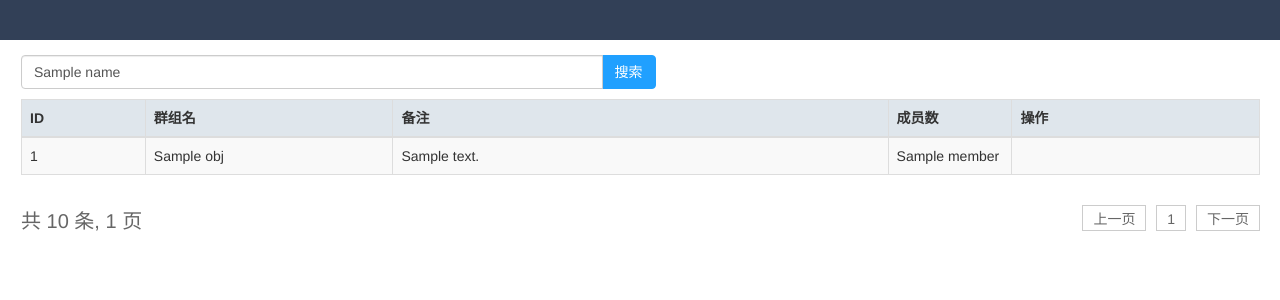
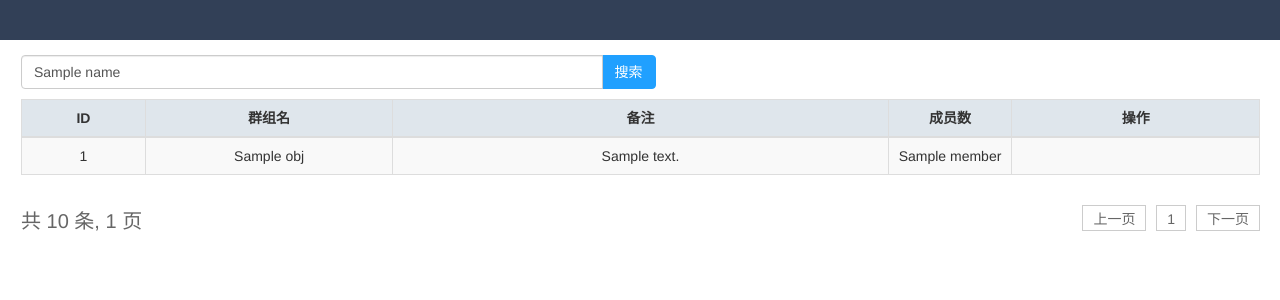
Before and after one commit to hfq-zhangxiao/django-verdict, a Django app: template verdict/templates/group.html in a window 1280 px wide. Shown: the top 300 px of the page. Run offline with Django 3.2, Linux system fonts and the light colour scheme; the template is opened without the code that fills it: most values are stand-ins (such as "Sample title", 1, 10 or a date in 2020).

Commit message:
modify css

```diff
--- a/verdict/static/css/custom.css
+++ b/verdict/static/css/custom.css
@@ -24,7 +24,7 @@ dl {
     margin-inline-end: 0px;
 }
 .permission-list > dt {
-    background-color: #a3cced;
+    background-color: #C6E0FF;
     padding: 5px 10px;
 }
 dt {
@@ -53,3 +53,8 @@ dd {
     margin-left: 15px;
     margin-bottom: 10px;
 }
+
+.tb-th {
+    text-align: center;/** 设置水平方向居中 */
+    vertical-align: middle/** 设置垂直方向居中 */
+}
--- a/verdict/templates/group.html
+++ b/verdict/templates/group.html
@@ -19,21 +19,21 @@
     <table class="table table-bordered table-striped">
 		<thead>
 			<tr class="success">
-				<th width="10%">ID</th>
-				<th width="20%">群组名</th>
-				<th width="40%">备注</th>
-                <th width="10%">成员数</th>
-                <th>操作</th>
+				<th width="10%" class="tb-th">ID</th>
+				<th width="20%" class="tb-th">群组名</th>
+				<th width="40%" class="tb-th">备注</th>
+                <th width="10%" class="tb-th">成员数</th>
+                <th class="tb-th">操作</th>
 			</tr>
 		</thead>
 		<tbody>
         {% for obj in result %}
 			<tr>
-				<td>{{ obj.id }}</td>
-				<td>{{ obj.name }}</td>
-				<td>{{ obj.description }}</td>
-                <td>{{ obj.member }}</td>
-                <td>
+				<td class="tb-th">{{ obj.id }}</td>
+				<td class="tb-th">{{ obj.name }}</td>
+				<td class="tb-th">{{ obj.description }}</td>
+                <td class="tb-th">{{ obj.member }}</td>
+                <td class="tb-th">
                     <div align="center">
                         {% if '_verdict_group_permission.update' in permissions %}
                         <span class="glyphicon glyphicon-cog" style="color: #20a0ff;cursor: pointer;" aria-hidden="true" onclick="group_permission('{{ obj.id }}', '{{ obj.name }}')" title="配置权限"></span>
@@ -116,7 +116,7 @@
                 var children_data = data[i].children;
                 for(j=0;j<children_data.length;j++){
                     var tmp_child = '<label style="padding: 5px;">';
-                    tmp_child += '<input type="checkbox" value="' + children_data[j].id + '"';
+                    tmp_child += '<input type="checkbox" style="margin: 4px 4px 0;" value="' + children_data[j].id + '"';
                     if(children_data[j].has){
                         tmp_child += ' checked="checked" ';
                     }
--- a/verdict/views.py
+++ b/verdict/views.py
@@ -200,7 +200,7 @@ class PileVagrantViewSet(generic.View):
     @required_permission('_verdict_pile.update')
     def get(self, request):
         result = models.Permission.objects.filter(state=1, permissionpile__isnull=True).exclude(
-            name__startswith=default_permission_prefix).values('description', 'id')
+            name__startswith=default_permission_prefix).order_by('name').values('description', 'id')
         return JsonResponse(data=dict(result=list(result)))
 
 
```
Also changed, not shown: verdict/templates/permission.html (+8 -8 lines), verdict/templates/pile.html (+16 -9 lines), verdict/templates/user.html (+8 -8 lines), 1 other file.
